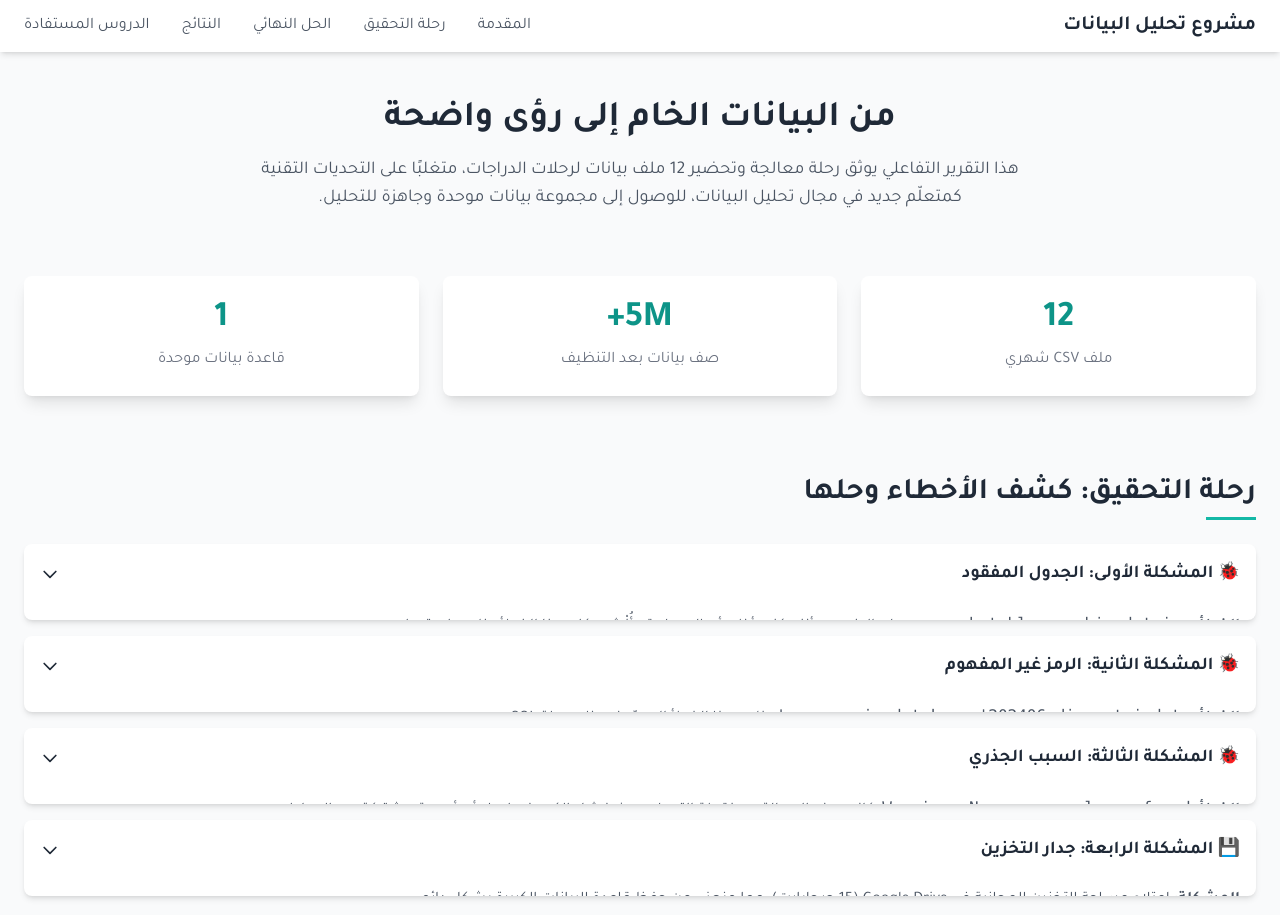
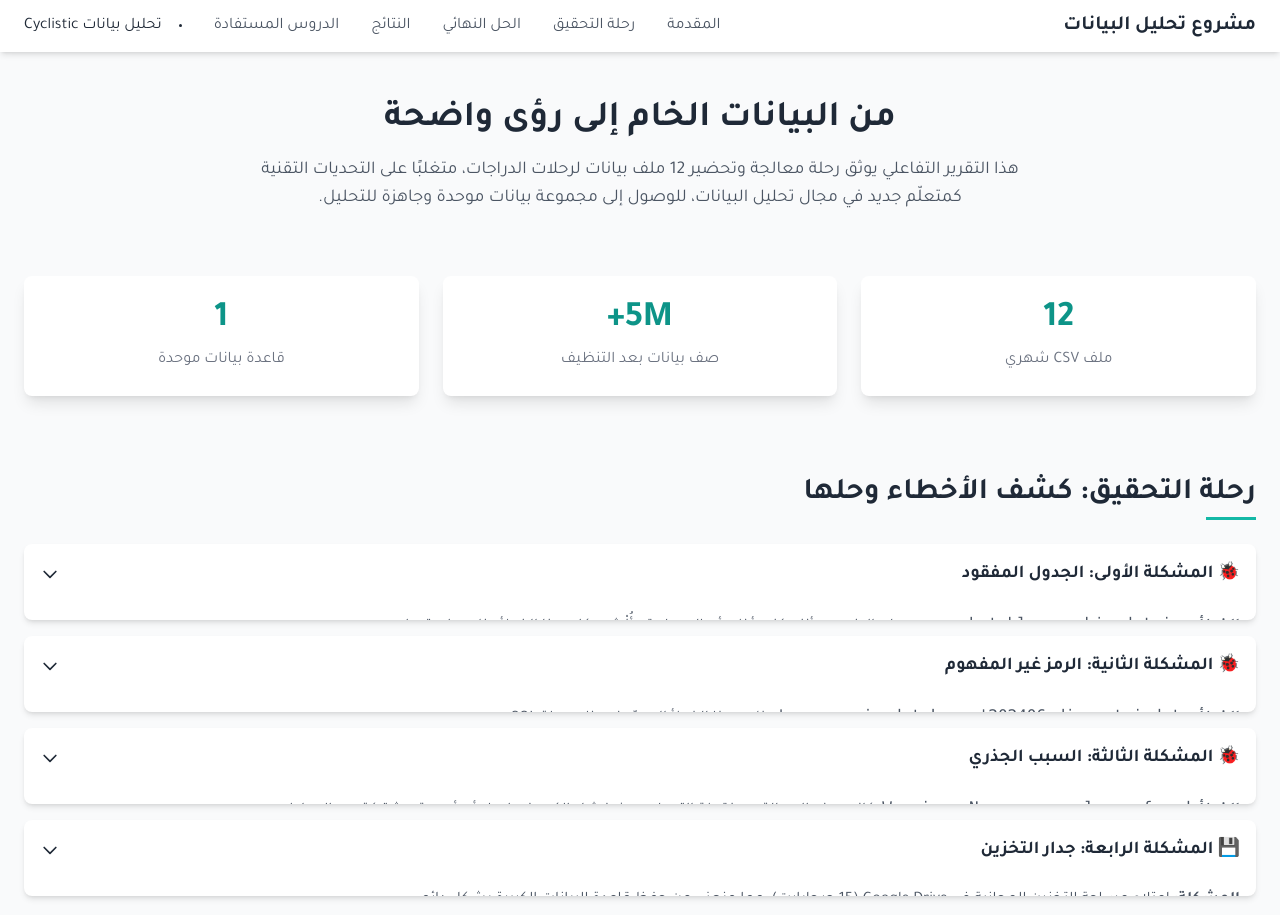
Before and after one commit to JALILOHUB/dataprojects, a plain HTML site: page old_report.html in a window 1280 px wide. Shown: the top 915 px of the page. Drawn offline with nearby package versions, Linux system fonts and the light colour scheme.

Commit message:
Update old_report.html
back to index

```diff
--- a/old_report.html
+++ b/old_report.html
@@ -81,6 +81,7 @@
                     <a href="#solution" class="text-gray-600 hover:text-teal-600">الحل النهائي</a>
                     <a href="#outcome" class="text-gray-600 hover:text-teal-600">النتائج</a>
                     <a href="#lessons" class="text-gray-600 hover:text-teal-600">الدروس المستفادة</a>
+                    <li><a href="index.html" class="hover:text-[#EE9B00]">تحليل بيانات Cyclistic</a></li>
                 </div>
             </div>
         </nav>
```
